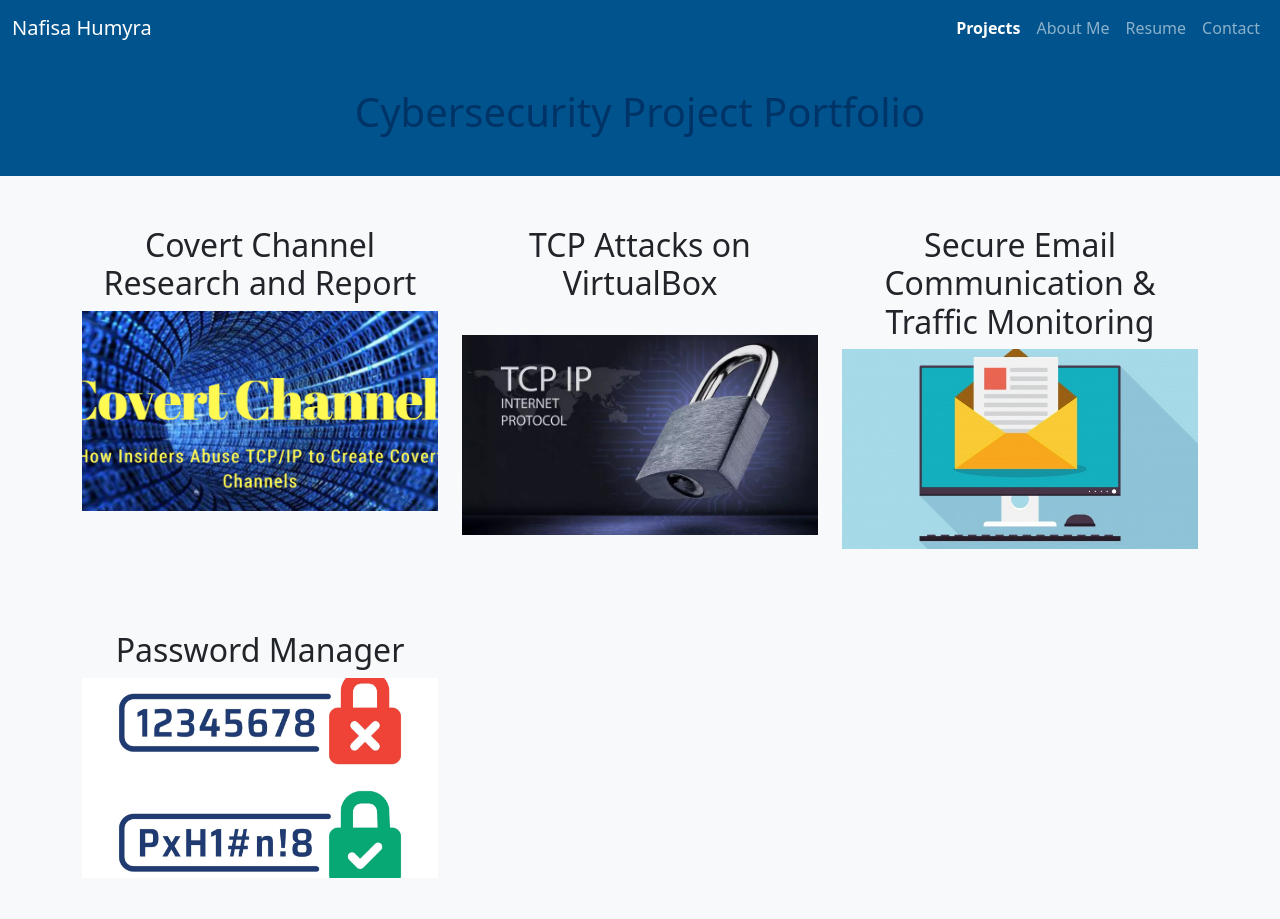
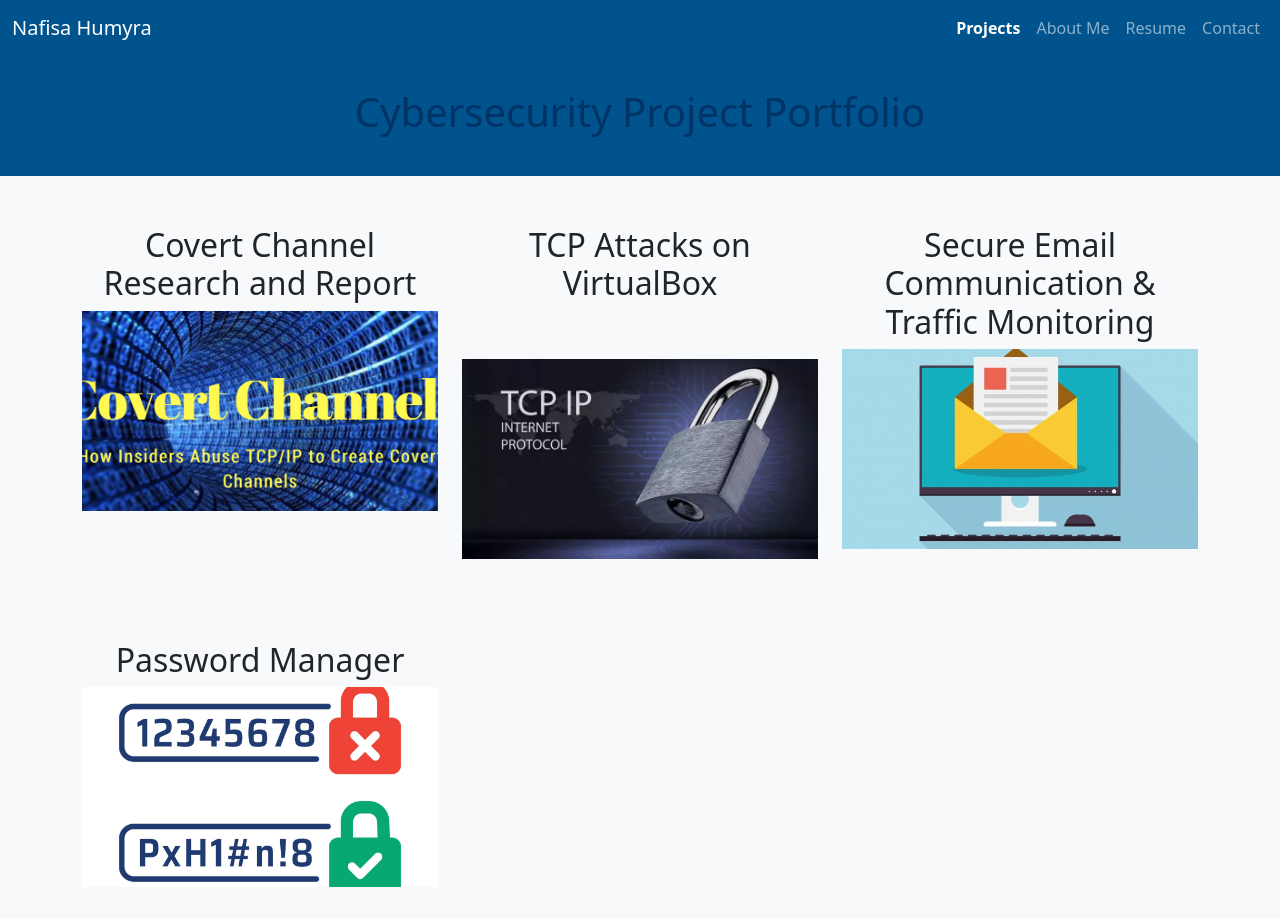
Before and after one commit to nafisahumyra/projects, a plain HTML site: page index.html in a window 1280 px wide. Drawn offline with nearby package versions, Linux system fonts and the light colour scheme.

Commit message:
Update index.html

```diff
--- a/index.html
+++ b/index.html
@@ -95,7 +95,7 @@
     </div>
     <div class="col-sm-4">
       <div class="project" onclick="window.open('TCP Attacks.pdf', '_blank')">
-        <h2>TCP Attacks on VirtualBox</h2> <br>
+        <h2>TCP Attacks on VirtualBox</h2> <br> <br>
         <img src="tcp.webp" alt="Project 2 Image">
       </div>
     </div>
```
